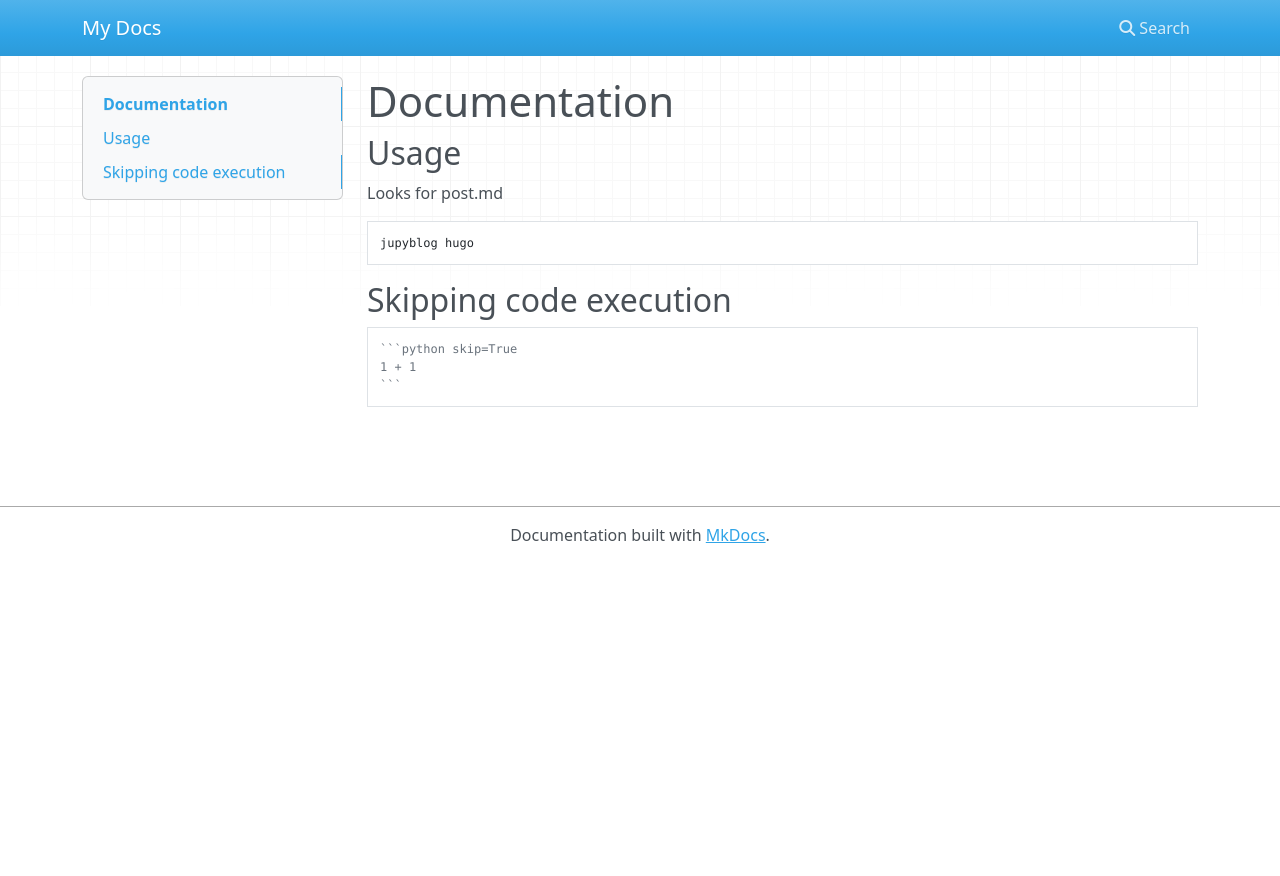
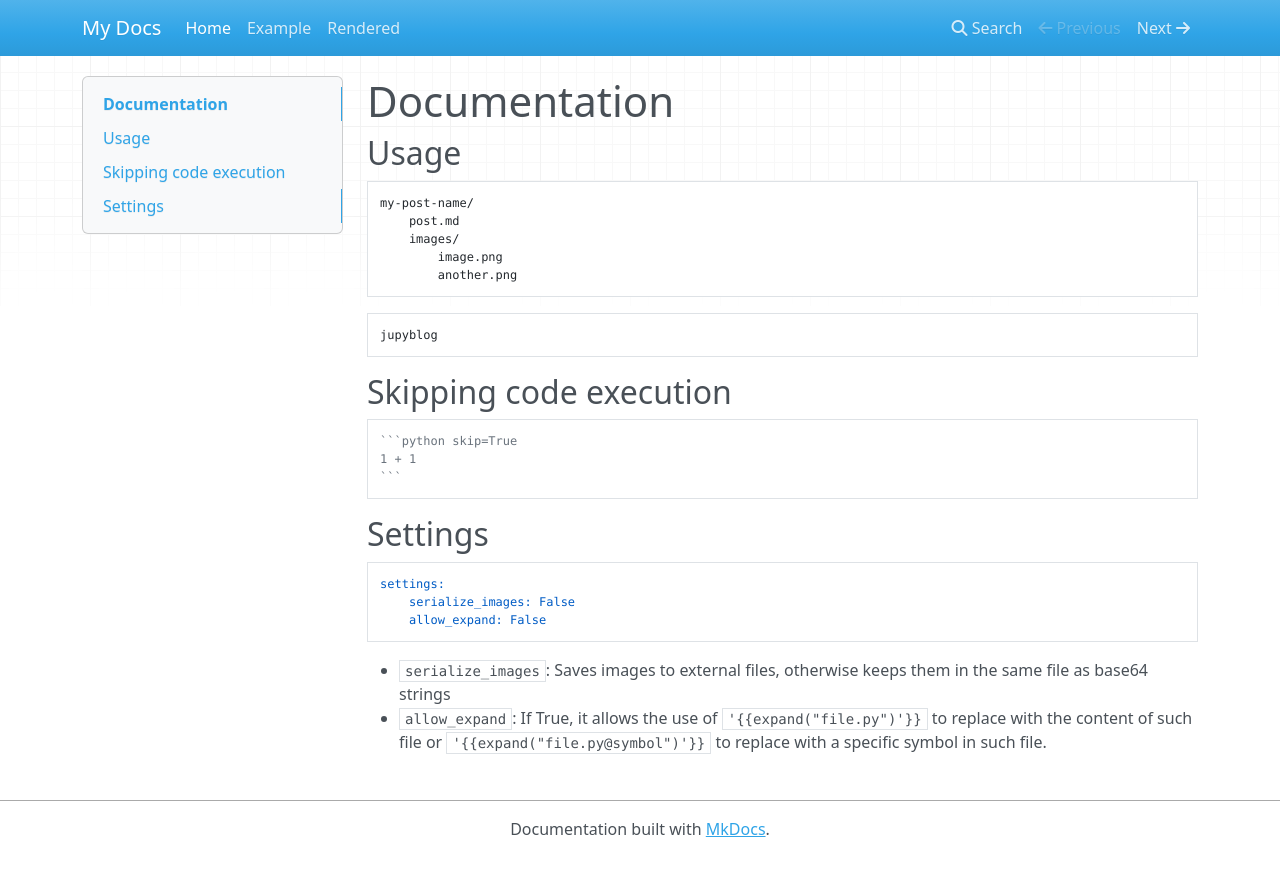
Before and after one commit to ploomber/jupyblog, an MkDocs documentation site: the page built from docs/index.md, in a window 1280 px wide. Shown: the top 876 px of the page. Built offline with MkDocs 1.6.1, drawn with Linux system fonts in a browser that asks for light colours; nearby versions of some CDN libraries.

Commit message:
adds doc example

````diff
--- a/docs/index.md
+++ b/docs/index.md
@@ -2,10 +2,16 @@
 
 ## Usage
 
-Looks for post.md
+```sh
+my-post-name/
+    post.md
+    images/
+        image.png
+        another.png
+```
 
 ```
-jupyblog hugo
+jupyblog
 ```
 
 ## Skipping code execution
@@ -15,3 +21,15 @@ jupyblog hugo
 1 + 1
 ```
 ~~~
+
+
+## Settings
+
+```yaml
+settings:
+    serialize_images: False
+    allow_expand: False
+```
+
+* `serialize_images`: Saves images to external files, otherwise keeps them in the same file as base64 strings
+* `allow_expand`: If True, it allows the use of `'{{expand("file.py")'}}` to replace with the content of such file or `'{{expand("file.py@symbol")'}}` to replace with a specific symbol in such file.
--- /dev/null
+++ b/docs/script.py
@@ -0,0 +1,5 @@
+def add(x, y):
+    return x + y
+
+
+add(1, 2)
--- a/mkdocs.yml
+++ b/mkdocs.yml
@@ -1,2 +1,6 @@
 site_name: My Docs
 site_url: https://example.com/
+nav:
+  - Home: index.md
+  - Example: post.md
+  - Rendered: output/docs.md
````
Also changed, not shown: docs/post.md (added, +43 -0 lines), 2 other files.
